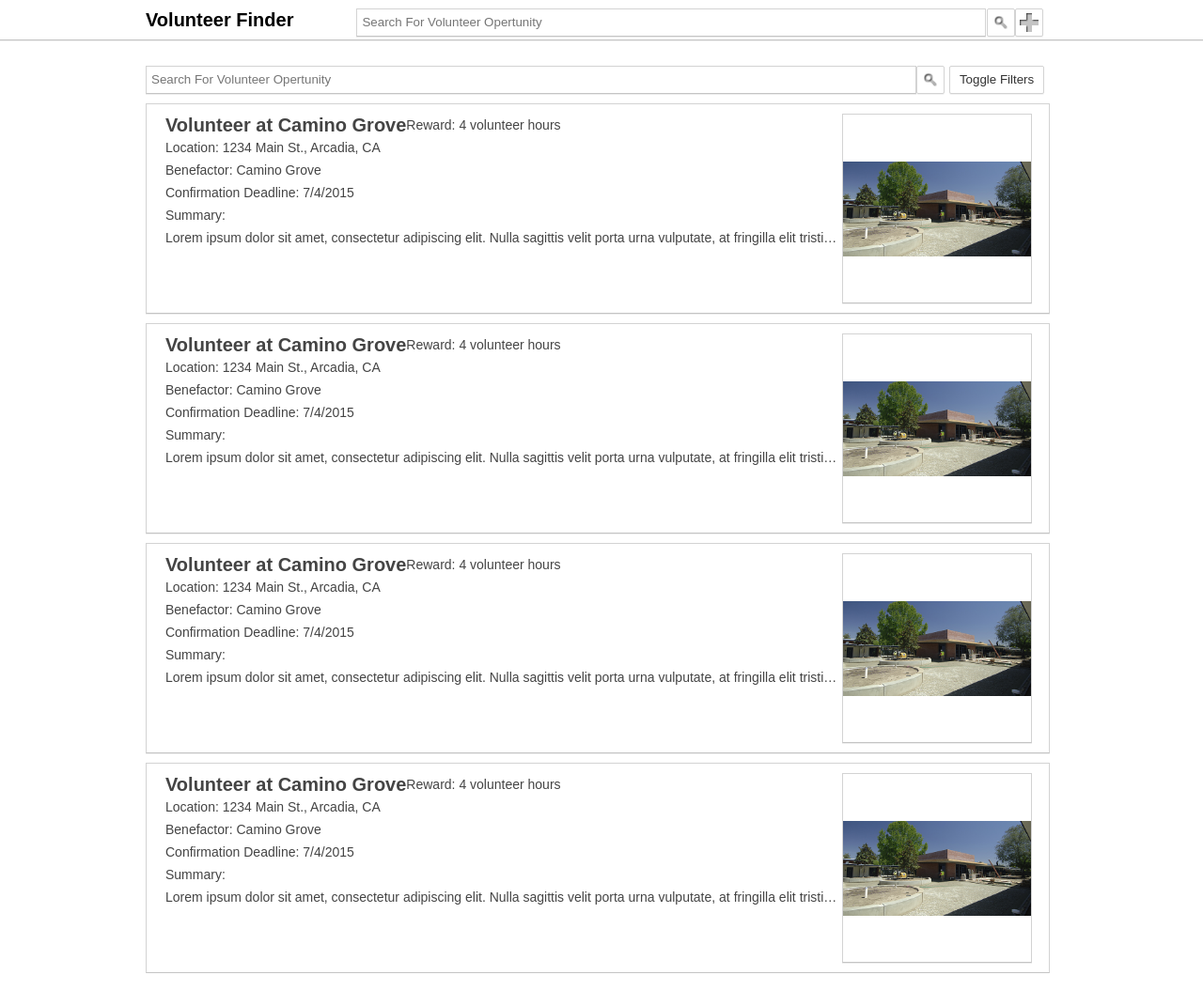
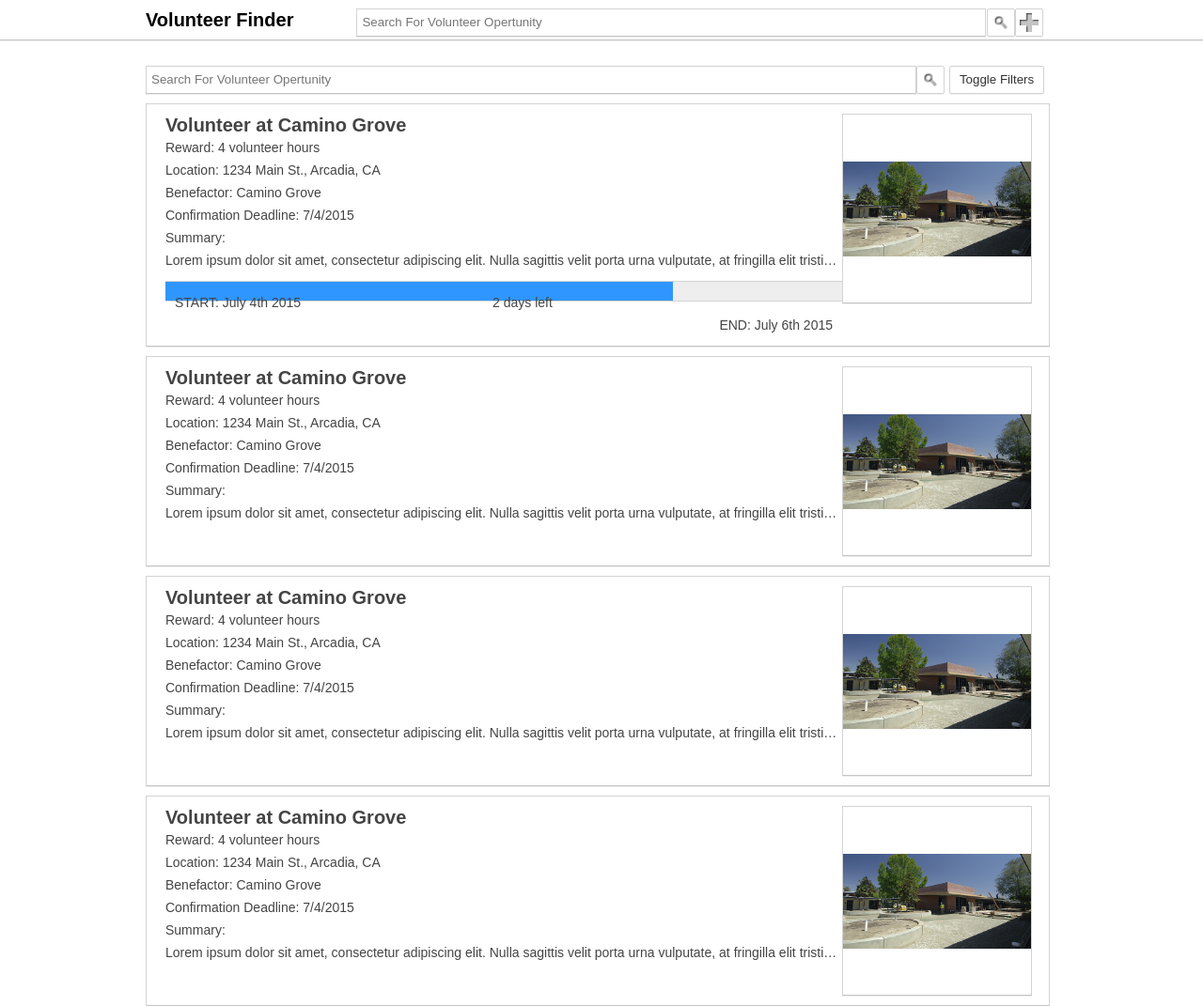
Before and after one commit to arcadia-high-coding-group/ahsweb, a PHP site: page / in a window 1280 px wide. Shown: the whole page at 94% size. Before the commit the page ends 1036 px from the top, so only its background shows below. Run offline with PHP 8.4, Linux system fonts and the light colour scheme.

Commit message:
Edited main.css, job, and home page

```diff
--- a/0resources/css/main.css
+++ b/0resources/css/main.css
@@ -89,6 +89,7 @@ a
 	box-shadow: 0 1px 0 rgba(0,0,0,0.07);
 	color: #444;
 	float: left;
+	z-index: -200;
 }
 
 .job-text-div, .job-title-div, .job-buttons-div, .job-inner-text-div
@@ -143,6 +144,55 @@ a
 	box-shadow: 0 1px 0 rgba(0,0,0,0.07);
 }
 
+.job-date-start, .job-date-end, .job-date-dash
+{
+	display: inline-block;
+	float: left;
+}
+
+.job-date-dash
+{
+	width: 160px;
+	text-align: center;
+	float: center;
+}
+
+.job-date-start
+{
+	width: 290px;
+}
+
+.job-date-end
+{
+	width: 290px;
+	float: right;
+	text-align: right;
+}
+
+.job-date-box
+{
+	position: relative;
+	margin-top: 10px;
+	margin-bottom: 10px;
+	border-top: 1px solid #d3d3d3;
+	border-bottom: 1px solid #d3d3d3;
+	padding: 10px;
+	background-color: #eee;
+	z-index: -101;
+}
+
+.job-date-bar
+{
+	position: absolute;
+	display: inline-block;
+	left: 0px;
+	top: 0px;
+	background-color: #2f96ff;
+	height: 100%;
+	width: 75%;
+	z-index: -100;
+}
+
 .job-div:hover .job-buttons-div
 {
 	opacity: 1;
@@ -158,7 +208,68 @@ a
 	float: left;
 }
 
+.job-big-date-start, .job-big-date-end, .job-big-date-dash
+{
+	display: inline-block;
+	float: left;
+}
+
+.job-big-date-dash
+{
+	width: 160px;
+	text-align: center;
+	float: center;
+}
+
+.job-big-date-start
+{
+	width: 390px;
+}
+
+.job-big-date-end
+{
+	width: 390px;
+	float: right;
+	text-align: right;
+}
+
+.job-big-date-box
+{
+	position: relative;
+	margin-top: 10px;
+	margin-bottom: 10px;
+	border-top: 1px solid #d3d3d3;
+	border-bottom: 1px solid #d3d3d3;
+	padding: 10px;
+	background-color: #eee;
+	z-index: -101;
+}
+
+.job-big-date-bar
+{
+	position: absolute;
+	display: inline-block;
+	left: 0px;
+	top: 0px;
+	background-color: #2f96ff;
+	height: 100%;
+	width: 75%;
+	z-index: -100;
+}
+
 /* STANDARD CLASSES */
+.no-bottom-padding
+{
+	padding-bottom: 0px;
+	margin-bottom: 0px;
+}
+
+.no-top-padding
+{
+	padding-top: 0px;
+	margin-top: 0px;
+}
+
 .inline_link
 {
 	color: #2f96ff;
--- a/index.php
+++ b/index.php
@@ -17,14 +17,21 @@
 		<div class="job-text-div">
 
 			<div class="job-inner-text-div">
-			<div class="job-title-div elipsis">Volunteer at Camino Grove</div>
+			<div class="job-title-div elipsis">Volunteer at Camino Grove</div><br />
 			Reward: 4 volunteer hours<br />
 			Location: 1234 Main St., Arcadia, CA<br />
 			Benefactor: Camino Grove<br />
 			Confirmation Deadline: 7/4/2015<br />
 			Summary:<br />
 			<div class="elipsis">Lorem ipsum dolor sit amet, consectetur adipiscing elit. Nulla sagittis velit porta urna vulputate, at fringilla elit tristique.</div>
+			<div class="job-date-box">
+				<div class="job-date-bar"></div>
+				<div class="job-date-start">START: July 4th 2015</div>
+				<div class="job-date-dash">2 days left</div>
+				<div class="job-date-end">END: July 6th 2015</div>
 			</div>
+			</div>
+
 			<div class="job-buttons-div">
 				<a class="btn" href="job/">View</a><button class="btn">Dismiss</button><button class="btn">Accept Request</button>
 			</div>
@@ -40,7 +47,7 @@
 		<div class="job-text-div">
 
 			<div class="job-inner-text-div">
-			<div class="job-title-div elipsis">Volunteer at Camino Grove</div>
+			<div class="job-title-div elipsis">Volunteer at Camino Grove</div><br />
 			Reward: 4 volunteer hours<br />
 			Location: 1234 Main St., Arcadia, CA<br />
 			Benefactor: Camino Grove<br />
@@ -63,7 +70,7 @@
 		<div class="job-text-div">
 
 			<div class="job-inner-text-div">
-			<div class="job-title-div elipsis">Volunteer at Camino Grove</div>
+			<div class="job-title-div elipsis">Volunteer at Camino Grove</div><br />
 			Reward: 4 volunteer hours<br />
 			Location: 1234 Main St., Arcadia, CA<br />
 			Benefactor: Camino Grove<br />
@@ -86,13 +93,14 @@
 		<div class="job-text-div">
 
 			<div class="job-inner-text-div">
-			<div class="job-title-div elipsis">Volunteer at Camino Grove</div>
+			<div class="job-title-div elipsis">Volunteer at Camino Grove</div><br />
 			Reward: 4 volunteer hours<br />
 			Location: 1234 Main St., Arcadia, CA<br />
 			Benefactor: Camino Grove<br />
 			Confirmation Deadline: 7/4/2015<br />
 			Summary:<br />
-			<div class="elipsis">Lorem ipsum dolor sit amet, consectetur adipiscing elit. Nulla sagittis velit porta urna vulputate, at fringilla elit tristique.</div>
+			<div class="elipsis">Lorem ipsum dolor sit amet, consectetur adipiscing elit. Nulla sagittis velit porta urna vulputate, at fringilla elit tristique.</div><br />
+
 			</div>
 			<div class="job-buttons-div">
 				<button class="btn">View</button><button class="btn">Dismiss</button><button class="btn">Accept Request</button>
```
Also changed, not shown: job/index.php (+7 -3 lines).
